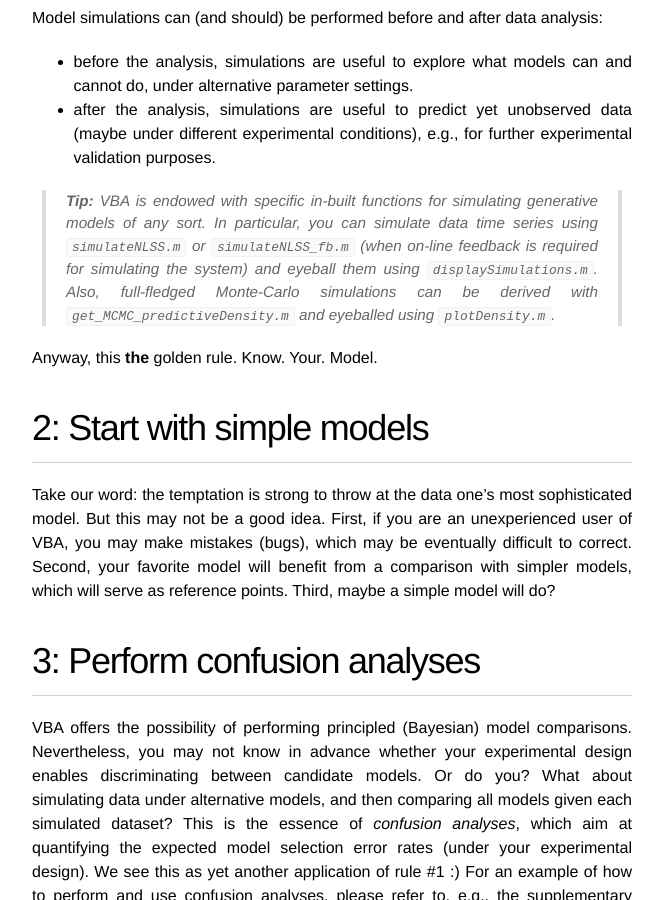
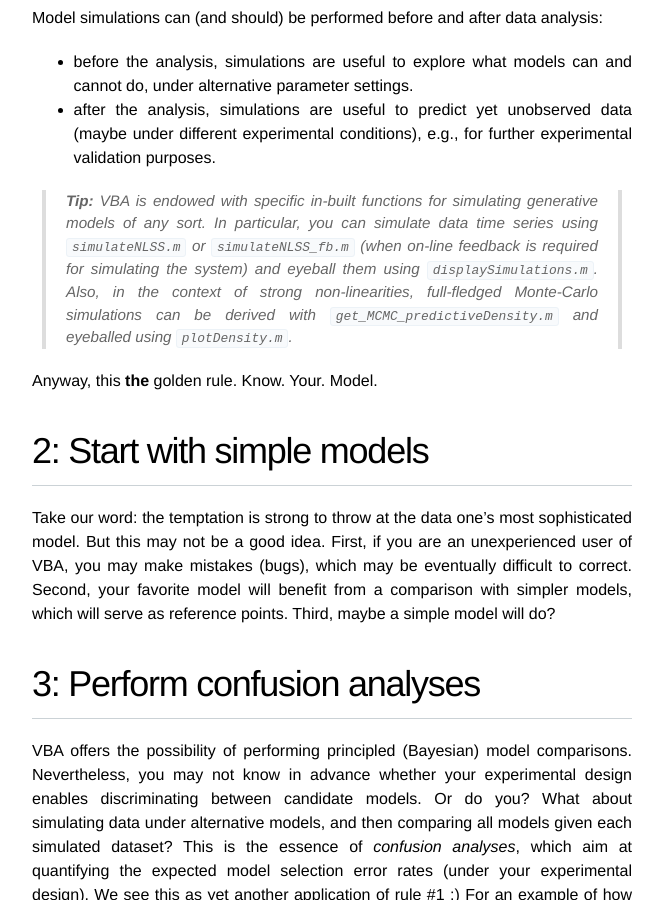
Before and after one commit to MBB-team/VBA-toolbox, a Jekyll site: the page built from _wiki/10-simple-rules.md, in a window 1280 px wide and 900 px high, scrolled down 922 px. Shown: the whole window, without its empty margins (308-971 px from the left). Built offline with Jekyll 4.4.1, drawn with Linux system fonts in a browser that asks for light colours; nearby versions of some CDN libraries.

Commit message:
Update 10-simple-rules.md

```diff
--- a/_wiki/10-simple-rules.md
+++ b/_wiki/10-simple-rules.md
@@ -21,7 +21,7 @@ Model simulations can (and should) be performed before and after data analysis:
 - before the analysis, simulations are useful to explore what models can and cannot do, under alternative parameter settings.
 - after the analysis, simulations are useful to predict yet unobserved data (maybe under different experimental conditions), e.g., for further experimental validation purposes.
 
-> **Tip:** VBA is endowed with specific in-built functions for simulating generative models of any sort. In particular, you can simulate data time series using `simulateNLSS.m` or `simulateNLSS_fb.m` (when on-line feedback is required for simulating the system) and eyeball them using `displaySimulations.m`. Also, full-fledged Monte-Carlo simulations can be derived with `get_MCMC_predictiveDensity.m` and eyeballed using `plotDensity.m`.
+> **Tip:** VBA is endowed with specific in-built functions for simulating generative models of any sort. In particular, you can simulate data time series using `simulateNLSS.m` or `simulateNLSS_fb.m` (when on-line feedback is required for simulating the system) and eyeball them using `displaySimulations.m`. Also, in the context of strong non-linearities, full-fledged Monte-Carlo simulations can be derived with `get_MCMC_predictiveDensity.m` and eyeballed using `plotDensity.m`.
 
 Anyway, this **the** golden rule. Know. Your. Model.
 
```
